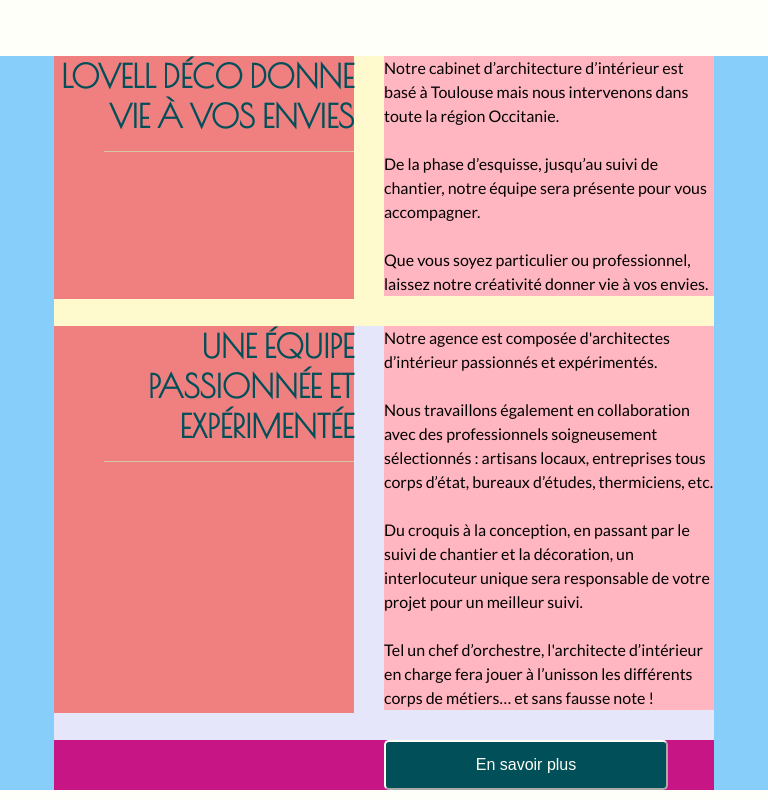
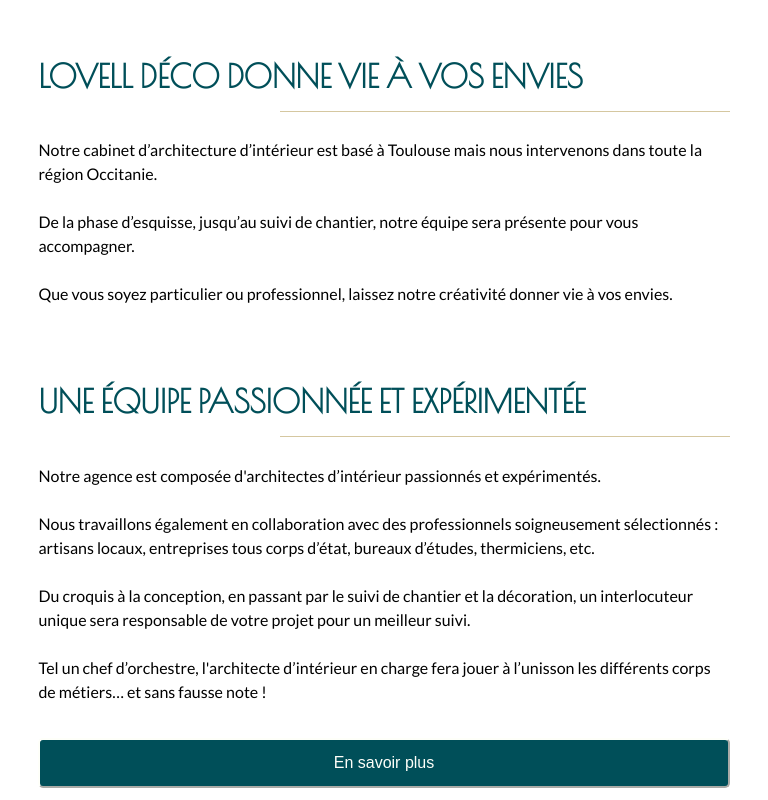
Before and after one commit to Aurore-Chapelle/Lovell_deco, a plain HTML site: page html/homepage.html in a window 768 px wide. Shown: the part 1100-1900 px from the top of the page. Drawn offline with nearby package versions, Linux system fonts and the light colour scheme.

Commit message:
section agence responsive ok

```diff
--- a/css/agence.css
+++ b/css/agence.css
@@ -1,53 +1,92 @@
 /* Agence */
 
 #agence {
-    background-color: lightskyblue;
+    width: 100%;
     display: flex;
     justify-content: center;
 
 }
 
 .agence-container {
-    background-color: mediumvioletred;
-    /* width: 660px; */
+    width: 40%;
 }
 
-.p-localisation {
+.container-localisation {
     display: flex;
-    background-color: lemonchiffon;
     padding-top: 0px;
+    margin-bottom: 40px;
 }
 
-.p-team {
-    background-color: lavender;
+.container-team {
     display: flex;
 }
 
 #agence .h2-poiretOne-blue {
-    background-color: lightcoral;
-    width: 300px;
-    margin-right: 30px;
+    width: 45%;
+    height: 100%;
+    margin-right: 5%;
     text-align: right;
     margin-top: 0;
 }
 
 .vertical-line {
-    width: 250px;
+    width: 65%;
     height: 1px;
     background-color: var(--golden-color);
     margin-top: 15px;
-    margin-left: 50px;
+    margin-left: auto;
 }
 
 #agence p {
-    background-color: lightpink;
-    width: 330px;
+    width: 50%;
     margin-top: 0px;
-    margin-bottom: 30px;
+    margin-bottom: 5%;
     line-height: 24px;
 }
 
+.container-button {
+    display: flex;
+    justify-content: flex-end;
+}
+
 #agence button {
-    width: 284px;
-    margin-left: 330px;
+    width: 50%;
 }
+
+/* tablette */
+
+@media (min-width: 768px) and (max-width: 1024px) {
+    .agence-container {
+        width: 70%;
+    }
+}
+
+/* mobile */
+
+@media (max-width: 768px) {
+    .agence-container {
+        width: 90%;
+    }
+
+    #agence .h2-poiretOne-blue {
+        width: 100%;
+        text-align: left;
+    }
+
+    .container-localisation {
+        flex-direction: column;
+    }
+
+    .container-team {
+        flex-direction: column;
+    }
+
+    #agence p {
+        width: 100%;
+    }
+
+    #agence button {
+        width: 100%;
+    }
+
+}
--- a/css/homepage.css
+++ b/css/homepage.css
@@ -35,12 +35,10 @@
 /* classes récurrentes */
 .bandeau1 {
     height: 100px;
-    background-color: #FEFFF9;
 }
 
 .bandeau2 {
     height: 150px;
-    background-color: #FEFFF9;
 }
 
 .h2-poiretOne-blue {
@@ -82,7 +80,6 @@
 /* MAIN */
 
 main {
-    background-color: darkorchid;
     margin: 0;
     padding: 0;
 }
--- a/html/homepage.html
+++ b/html/homepage.html
@@ -126,7 +126,7 @@
 
 <div class="agence-container">
 
-<div class="p-localisation">
+<div class="container-localisation">
     <h2 class="h2-poiretOne-blue">Lovell déco donne vie à vos envies
         <div class="vertical-line"></div>
     </h2>
@@ -134,7 +134,7 @@
         De la phase d’esquisse, jusqu’au suivi de chantier, notre équipe sera présente pour vous accompagner. <br><br>
         Que vous soyez particulier ou professionnel, laissez notre créativité donner vie à vos envies.</p>
 </div>
-<div class="p-team">
+<div class="container-team">
     <h2 class="h2-poiretOne-blue">Une équipe passionnée et expérimentée
         <div class="vertical-line"></div>
     </h2>
@@ -143,8 +143,9 @@
         Du croquis à la conception, en passant par le suivi de chantier et la décoration, un interlocuteur unique sera responsable de votre projet pour un meilleur suivi. <br><br>
         Tel un chef d’orchestre, l'architecte d’intérieur en charge fera jouer à l’unisson les différents corps de métiers… et sans fausse note !</p>
 </div>
+<div class="container-button">
 <button class="blue-button">En savoir plus</button>
-
+</div>
 </div>
 
 </section>
```
